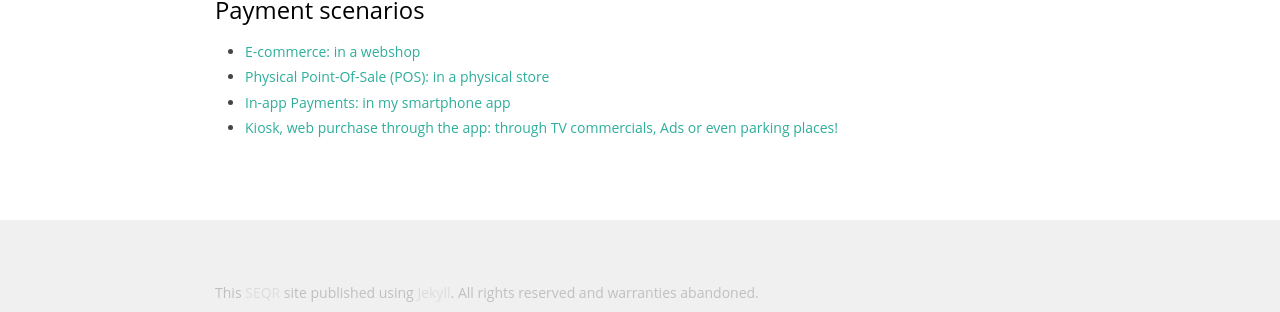
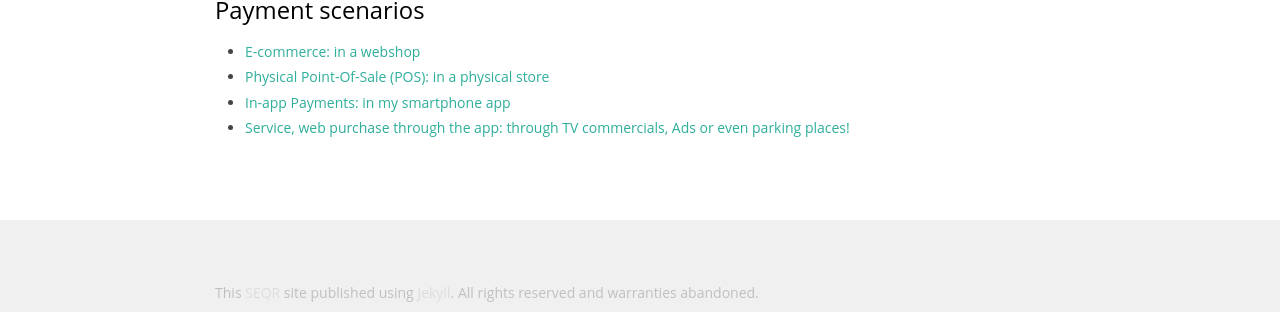
Before and after one commit to SeamlessDistribution/SeamlessDistribution.github.io, a Jekyll site: the page built from index.md, in a window 1280 px wide. Shown: the part 374-686 px from the top of the page. Built offline with Jekyll 4.4.1, drawn with Linux system fonts in a browser that asks for light colours; some of the changed lines change nothing that is shown.

Commit message:
Update index.md

```diff
--- a/index.md
+++ b/index.md
@@ -16,4 +16,8 @@
 
 ## Payment scenarios
 
-{% include payment_channels.md %}
+
+* [E-commerce: in a webshop](/merchant/ecommerce)
+* [Physical Point-Of-Sale (POS): in a physical store](/merchant/pos)
+* [In-app Payments: in my smartphone app](/merchant/inapp)
+* [Service, web purchase through the app: through TV commercials, Ads or even parking places!](/merchant/externalservices)
```
